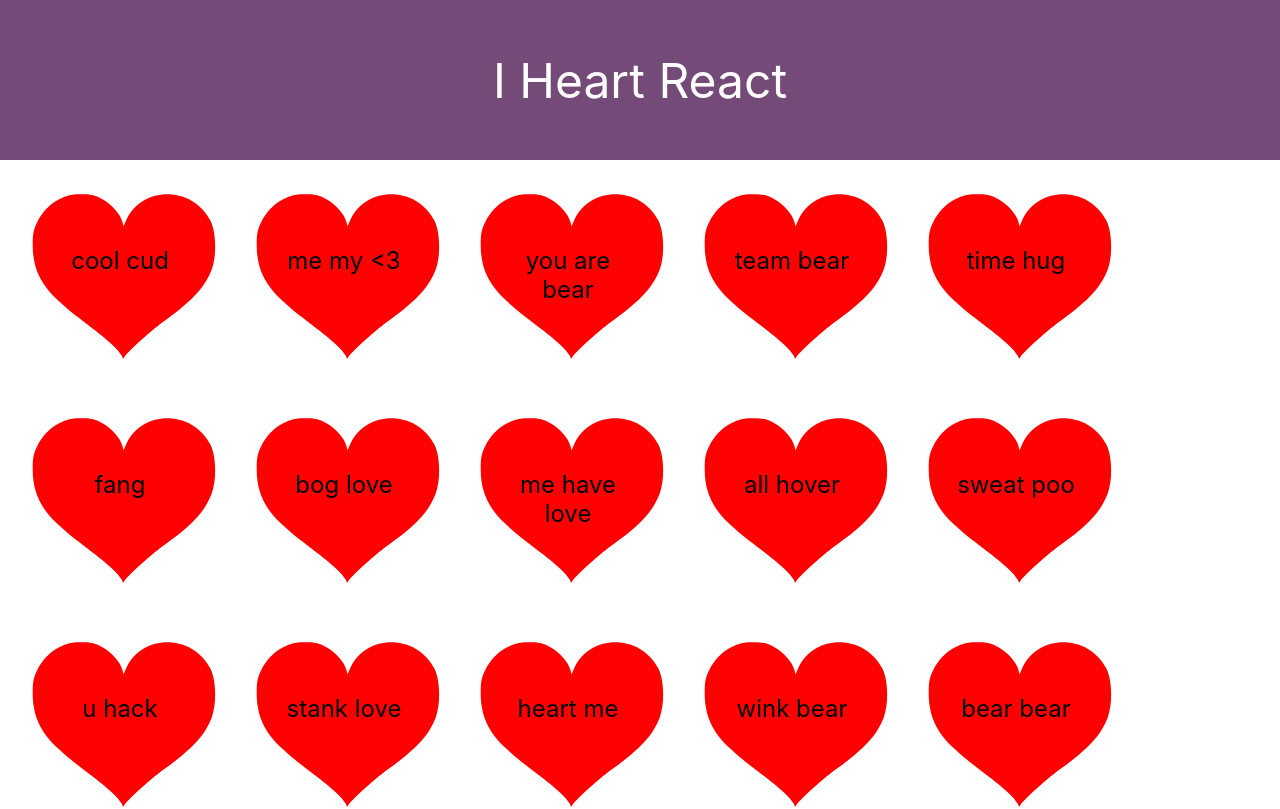
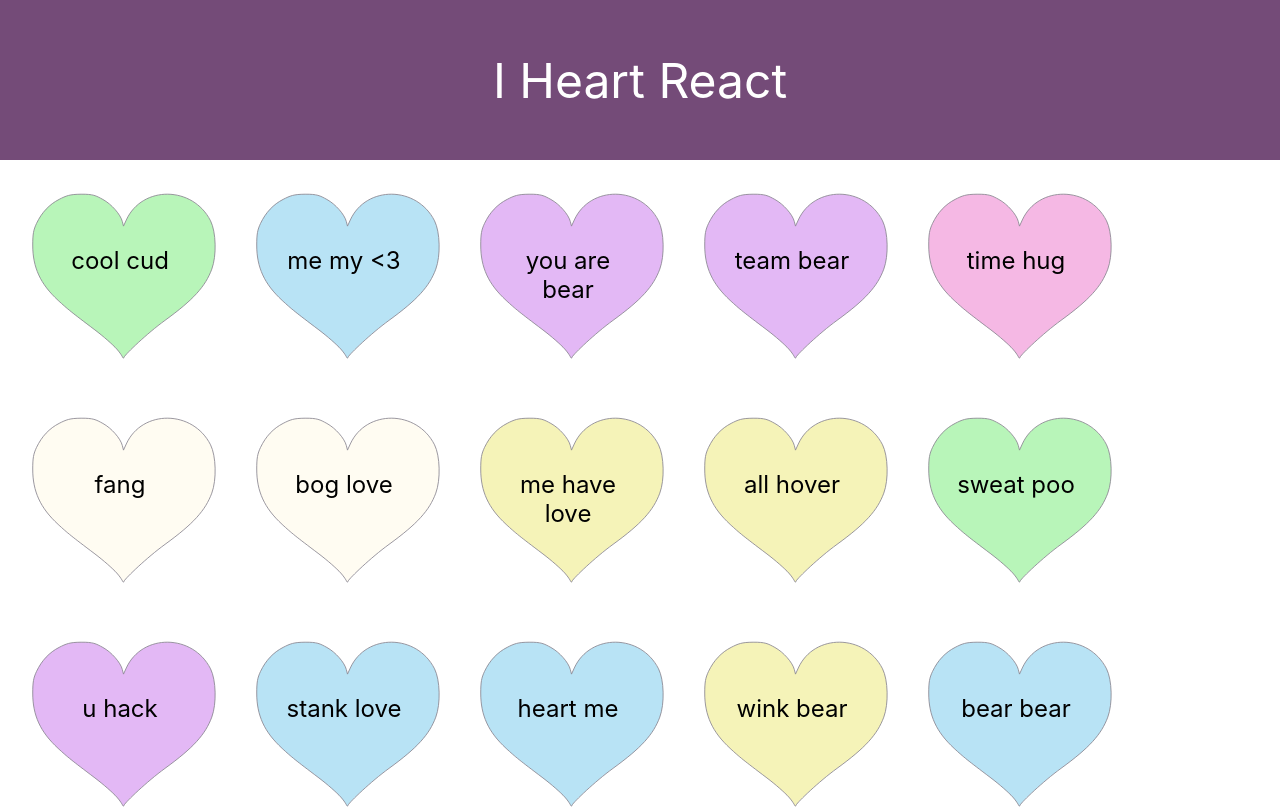
Before and after one commit to persakiss/i-heart-react, a React (Create React App) app: page / in a window 1280 px wide. Shown: the top 809 px of the page. Built offline with nearby package versions, Linux system fonts and the light colour scheme.

Commit message:
random pastel color generator

```diff
--- /dev/null
+++ b/src/components/CandyColoredHeart.js
@@ -0,0 +1,25 @@
+import HeartSVG from "./HeartSVG";
+
+const colors = [
+        '#b8e3f5',
+        '#f5b8e4',
+        '#b8f5b9',
+        '#f5f3b8',
+        '#e3b8f5',
+        '#fffcf2'
+];
+
+const CandyColoredHeart = (props) => {
+    const randomCol = colors[Math.floor(Math.random()*colors.length)]
+
+    return (
+        <div className="heart">
+            <div className="heart-img">
+                <HeartSVG col={randomCol}/>
+            </div>
+            <p className="heart-message">{props.msg}</p>
+        </div>
+    )
+}
+
+export default CandyColoredHeart
--- /dev/null
+++ b/src/components/HeartSVG.js
@@ -0,0 +1,29 @@
+
+
+const HeartSVG = (props) => {
+    return(
+        <svg xmlns="http://www.w3.org/2000/svg" viewBox="0 0 841.9 595.3">
+
+        <g fill={props.col} stroke='#8a8791' strokeWidth='3'>
+            <path d="M 297.29747,550.86823
+                C 283.52243,535.43191 249.1268,505.33855 220.86277,483.99412
+                C 137.11867,420.75228 125.72108,411.5999 91.719238,380.29088
+                C 29.03471,322.57071 2.413622,264.58086 2.5048478,185.95124
+                C 2.5493594,147.56739 5.1656152,132.77929 15.914734,110.15398
+                C 34.151433,71.768267 61.014996,43.244667 95.360052,25.799457
+                C 119.68545,13.443675 131.6827,7.9542046 172.30448,7.7296236
+                C 214.79777,7.4947896 223.74311,12.449347 248.73919,26.181459
+                C 279.1637,42.895777 310.47909,78.617167 316.95242,103.99205
+                L 320.95052,119.66445 L 330.81015,98.079942
+                C 386.52632,-23.892986 564.40851,-22.06811 626.31244,101.11153
+                C 645.95011,140.18758 648.10608,223.6247 630.69256,270.6244
+                C 607.97729,331.93377 565.31255,378.67493 466.68622,450.30098
+                C 402.0054,497.27462 328.80148,568.34684 323.70555,578.32901
+                C 317.79007,589.91654 323.42339,580.14491 297.29747,550.86823 z" />
+            <g transform="translate(129.28571,-64.285714)" />
+        </g>
+        </svg>
+    )
+}
+
+export default HeartSVG
--- a/src/components/HeartsList.js
+++ b/src/components/HeartsList.js
@@ -1,4 +1,4 @@
-import Heart from './Heart';
+import CandyColoredHeart from "./CandyColoredHeart";
 
 const messages = [
     'cool cud',
@@ -28,7 +28,7 @@ const HeartsList = () => {
         <div className='hearts-container'>
             {messages.map((message, index) => (
                 // The key={index}, with the key prop defined above, prevents the key console error
-                <Heart key={index} msg={message}/>
+                <CandyColoredHeart key={index} msg={message}/>
             ))}
         </div>
     )
```
